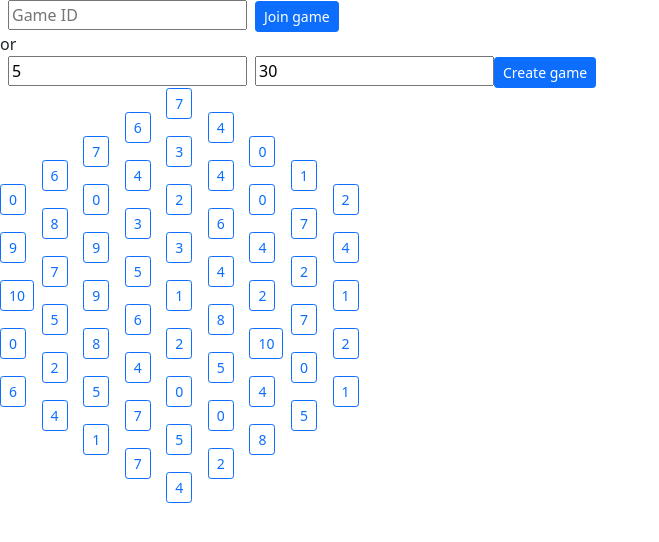
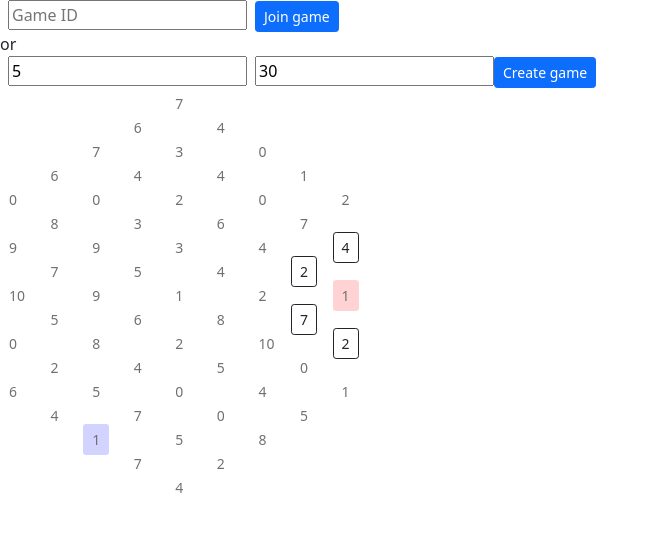
Before and after one commit to speezepearson/mediator, a React (Vite) app: page / in a window 1280 px wide. Shown: the top 542 px of the page, without its empty margins (0-659 px from the left). Built offline with nearby package versions, Linux system fonts and the light colour scheme; no server answers.

Commit message:
rules: can only claim neighbors

```diff
--- a/package.json
+++ b/package.json
@@ -11,6 +11,7 @@
   },
   "dependencies": {
     "convex": "^1.3.1",
+    "immutable": "^5.0.0-beta.4",
     "react": "^18.2.0",
     "react-dom": "^18.2.0"
   },
--- a/src/App.tsx
+++ b/src/App.tsx
@@ -5,6 +5,7 @@ import { Action, GameDistribution } from "../convex/games";
 import {
   Result,
   claim,
+  hexNeighbors,
   hexy2xy,
   sampleFromGameDistribution,
   score,
@@ -13,6 +14,7 @@ import {
 } from "./common";
 import { useMemo, useState } from "react";
 import { Game, Player } from "../convex/schema";
+import { Set } from "immutable";
 
 function GameSelector(props: {
   onCreate: (params: typeof api.games.create._args) => Promise<void>;
@@ -148,7 +150,13 @@ function RenderBoard(props: {
   const { game, player, onMove } = props;
   const isOurTurn = !game.isOver && whoseMove(game) === player;
   const maxY = Math.max(...game.cells.map(({ i, j }) => hexy2xy(i, j)[1]));
-  console.log({ maxY });
+
+  const ownedCells = game.cells.filter(({ v }) => v.occupier?.actor === player);
+  const neighborCellIdxs = Set(
+    ownedCells.flatMap(({ i, j }) =>
+      hexNeighbors(i, j).map(([i, j]) => `${i},${j}`),
+    ),
+  );
 
   return (
     <div className="position-relative">
@@ -159,6 +167,7 @@ function RenderBoard(props: {
           ((!game.currentActorDelegated && player === game.currentActor) ||
             (game.currentActorDelegated && player === "mediator")) &&
           cell.occupier?.actor !== game.currentActor &&
+          neighborCellIdxs.has(`${i},${j}`) &&
           claim(game, i, j).type === "ok";
         const [x, y] = hexy2xy(i, j);
         return (
@@ -171,7 +180,9 @@ function RenderBoard(props: {
             }}
           >
             <button
-              className="btn btn-sm btn-outline-primary"
+              className={`btn btn-sm btn-outline-${
+                canClaim ? "dark" : "muted"
+              }`}
               style={{
                 backgroundColor: ((): string => {
                   switch (cell.occupier?.actor) {
@@ -185,6 +196,7 @@ function RenderBoard(props: {
                 })(),
                 outline: cell.occupier?.mediated ? "2px solid gold" : undefined,
               }}
+              disabled={!canClaim}
               onClick={async () => {
                 if (cell.occupier?.actor === game.currentActor)
                   return await onMove({ type: "release", i, j });
--- a/src/common.ts
+++ b/src/common.ts
@@ -143,6 +143,17 @@ export function sampleFromGameDistribution(dist: GameDistribution): Game {
     }
   })();
 
+  const redStart = Math.floor(Math.random() * cells.length);
+  const blueStart = (() => {
+    let res = Math.floor(Math.random() * cells.length);
+    while (res === redStart) {
+      res = Math.floor(Math.random() * cells.length);
+    }
+    return res;
+  })();
+  cells[redStart].v.occupier = { actor: "red", mediated: false };
+  cells[blueStart].v.occupier = { actor: "blue", mediated: false };
+
   return {
     cells,
     remainingResources,
```
Also changed, not shown: 1 other file (tests, documents, lock files or other folders).
